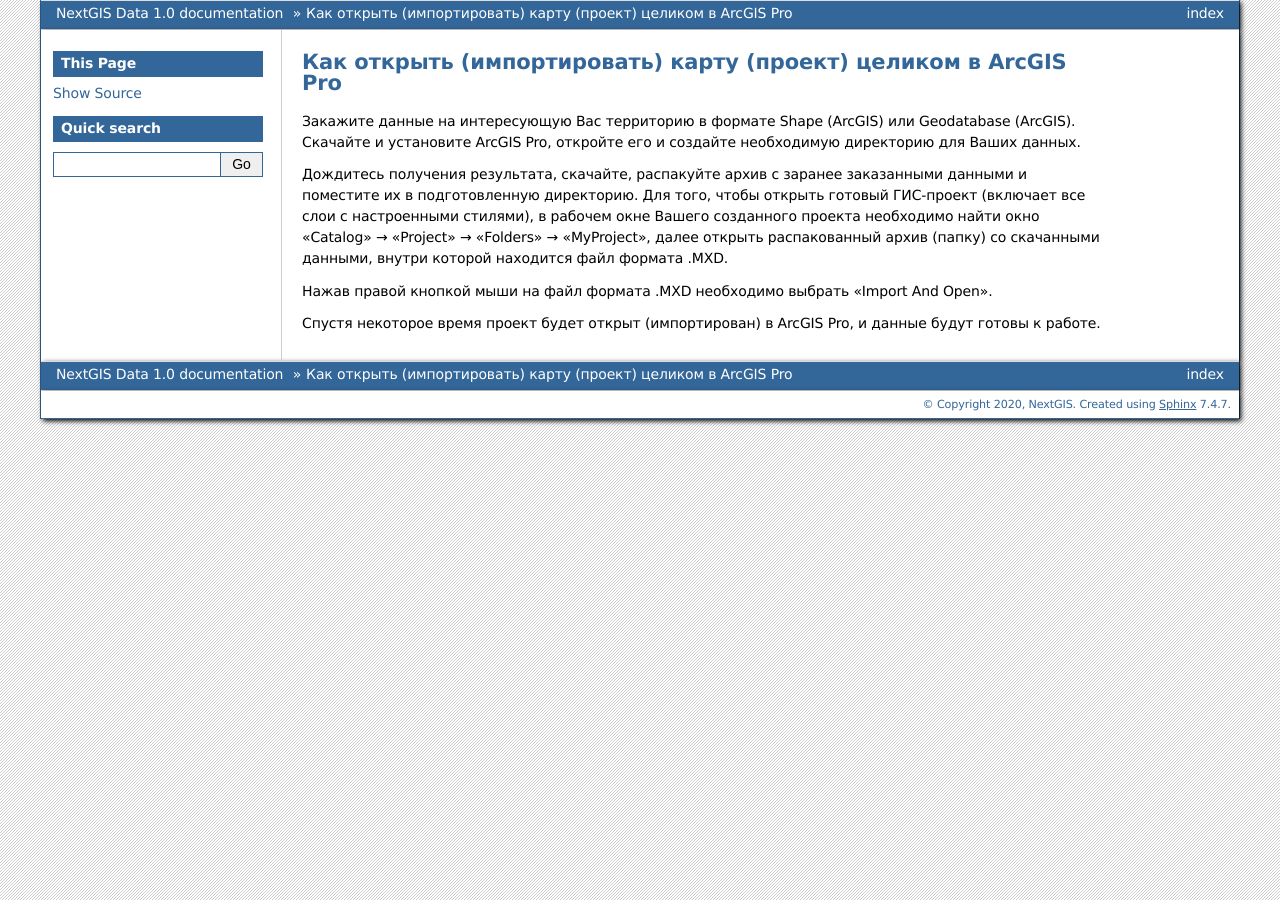
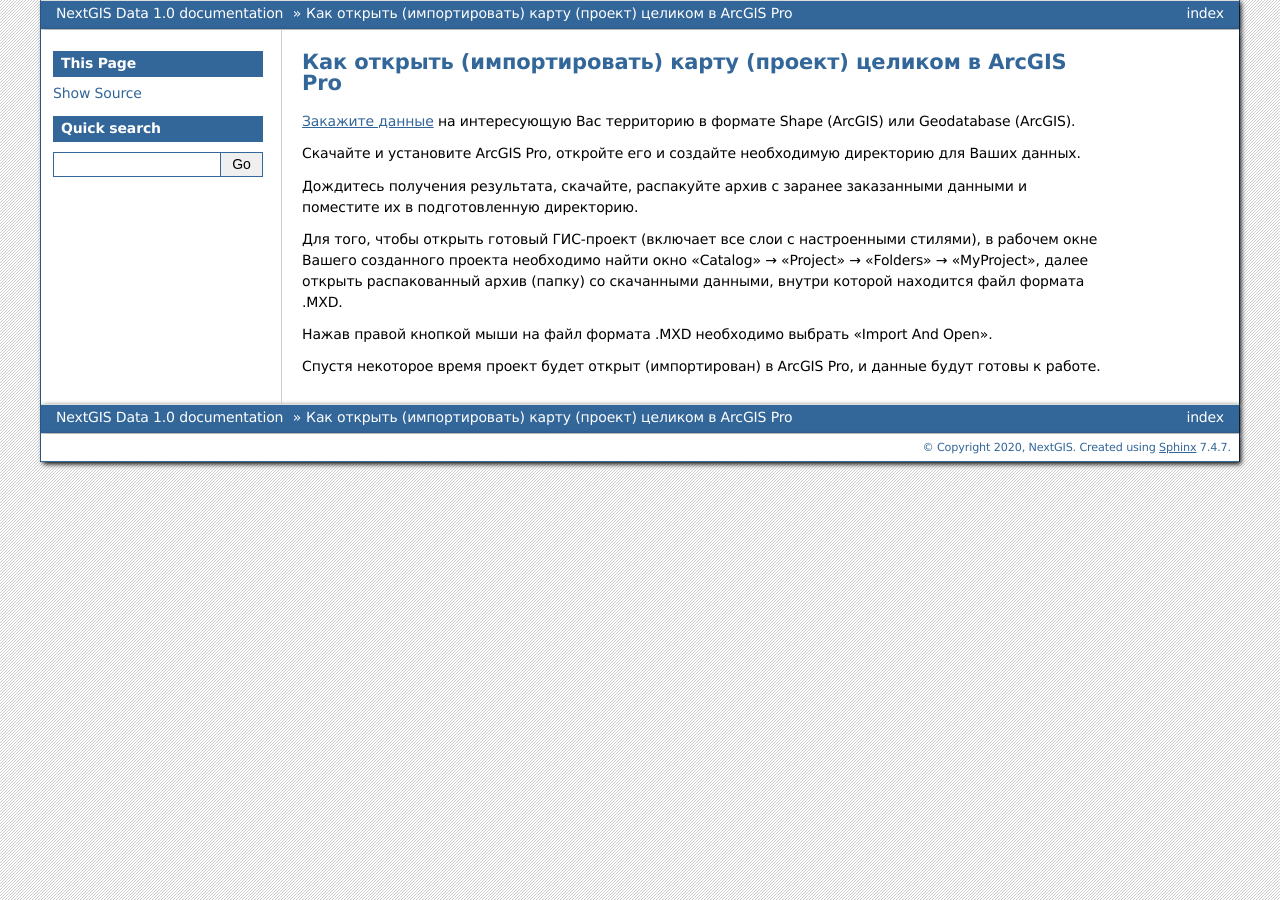
Before and after one commit to nextgis/docs_data, a Sphinx documentation site: the page built from source/arcgis.rst, in a window 1280 px wide. Built offline with Sphinx 7.4.7, drawn with Linux system fonts in a browser that asks for light colours; formulas are drawn with MathJax 3; pages that are not in the unit, such as notebooks, are missing from menus; part of the change alters nothing that is shown.

```diff
--- a/source/arcgis.rst
+++ b/source/arcgis.rst
@@ -3,10 +3,12 @@
 Как открыть (импортировать) карту (проект) целиком в ArcGIS Pro
 ===================================================================
 
-Закажите данные на интересующую Вас территорию в формате Shape (ArcGIS) или Geodatabase (ArcGIS).
+`Закажите данные <https://data.nextgis.com/ru/catalog/subdivisions/?country=AU>`_ на интересующую Вас территорию в формате Shape (ArcGIS) или Geodatabase (ArcGIS).
+
 Скачайте и установите ArcGIS Pro, откройте его и создайте необходимую директорию для Ваших данных.
 
 Дождитесь получения результата, скачайте, распакуйте архив с заранее заказанными данными и поместите их в подготовленную директорию.
+
 Для того, чтобы открыть готовый ГИС-проект (включает все слои с настроенными стилями), в рабочем окне Вашего созданного проекта необходимо найти окно «Catalog» → «Project» → «Folders» → «MyProject», далее открыть распакованный архив (папку) со скачанными данными, внутри которой находится файл формата .MXD.
 
 Нажав правой кнопкой мыши на файл формата .MXD необходимо выбрать «Import And Open».
```
